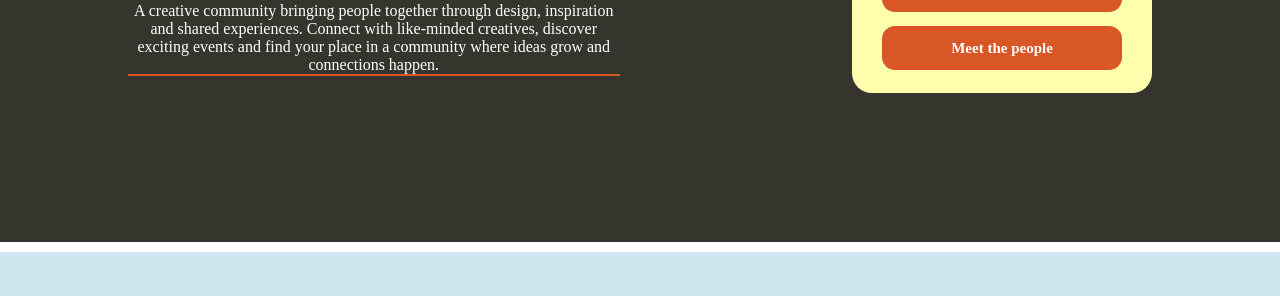
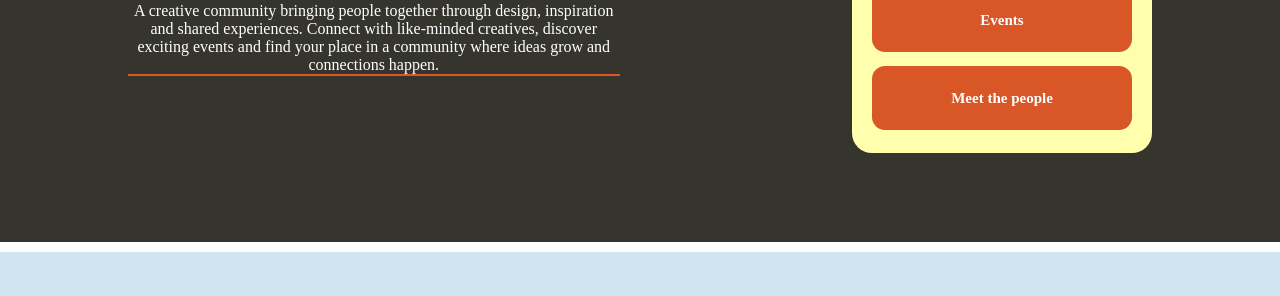
Before and after one commit to kinddesign1/kinddesign, an Astro site: page / in a window 1280 px wide. Shown: the part 798-1094 px from the top of the page. Built offline with nearby package versions, Linux system fonts and the light colour scheme; Astro itself is replaced by a stand-in of ours; grey boxes are pictures that could not be loaded.

Commit message:
components button

```diff
--- a/src/pages/index.astro
+++ b/src/pages/index.astro
@@ -1,47 +1,38 @@
 ---
-import Layout from '../layouts/Layout.astro';
+import Layout from "../layouts/Layout.astro";
+import Button from "../components/Button.astro";
 ---
 
 <Layout>
   <main class="homepage">
     <!-- HERO SECTION -->
     <section class="hero">
-      <img
-        src="img/forsideimg.webp"
-        alt="Mennesker samlet til et Kind Space arrangement"
-        class="hero-image"
-      />
+      <img src="img/forsideimg.webp" alt="Mennesker samlet til et Kind Space arrangement" class="hero-image" />
 
-      <img
-        src="img/kindspacelogo01_1.webp"
-        alt="Kind Space logo"
-        class="hero-logo"
-      />
+      <img src="img/kindspacelogo01_1.webp" alt="Kind Space logo" class="hero-logo" />
     </section>
 
     <!-- INTRO SECTION -->
     <section class="intro">
       <div class="welcome">
-        <h1>Welcome to Kind<br />Space!</h1>
+        <h1>
+          Welcome to Kind
+          <br />
+          Space!
+        </h1>
 
         <div class="text-lines">
-         <p> A creative community bringing people together through design, inspiration and shared experiences. Connect with like-minded creatives, discover exciting events and find your place in a community where ideas grow and connections happen.</p>
+          <p>
+            A creative community bringing people together through design, inspiration and shared experiences. Connect with like-minded creatives, discover exciting events and find your place in a community where ideas grow and connections happen.
+          </p>
         </div>
       </div>
 
       <!-- NAVIGATION BUTTONS -->
       <nav class="navigation">
-        <a href="/kalender/" class="nav-button">
-          Kalender
-        </a>
-
-        <a href="/events/" class="nav-button">
-          Events
-        </a>
-
-        <a href="/meet-the-people/" class="nav-button">
-          Meet the people
-        </a>
+        <Button link="/kalender/" title="Kalender" />
+        <Button link="/events/" title="Events" />
+        <Button link="/meet-the-people/" title="Meet the people" />
       </nav>
     </section>
   </main>
@@ -49,7 +40,6 @@ import Layout from '../layouts/Layout.astro';
 
 <style>
   /*generel*/
-
 
   * {
     margin: 0;
@@ -60,7 +50,6 @@ import Layout from '../layouts/Layout.astro';
   .homepage {
     width: 100%;
     min-height: 100vh;
-
   }
 
   /* HERO SECTION */
@@ -145,36 +134,9 @@ import Layout from '../layouts/Layout.astro';
     gap: 14px;
   }
 
-.nav-button {
-    display: flex;
-    justify-content: center;
-    align-items: center;
-    width: 100%;
-    min-height: 44px;
-    padding: 10px;
-    background-color: #d95726;
-    color: #ffffff;
-    text-decoration: none;
-    font-size: 15px;
-    font-weight: 700;
-    border-radius: 13px;
-    transition: background-color 0.2s ease, transform 0.2s ease;
-
-}
-
-  .nav-button:hover {
-    background-color: #CFE5EF;
-    transform: scale(1.04);
-    color: #000000;
-  }
-
-
-
-
   /* RESPONSIVE DESIGN - MOBILE */
 
   @media (max-width: 767px) {
-
     /* HERO */
 
     .hero {
@@ -186,7 +148,6 @@ import Layout from '../layouts/Layout.astro';
       width: clamp(145px, 28vw, 205px);
     }
 
-
     /* INTRO SECTION */
 
     .intro {
@@ -196,7 +157,6 @@ import Layout from '../layouts/Layout.astro';
       align-items: center;
       gap: 48px;
     }
-
 
     /* NAVIGATION - FIRST */
 
@@ -216,7 +176,6 @@ import Layout from '../layouts/Layout.astro';
       border-radius: 40px;
     }
 
-
     /* WELCOME TEXT - SECOND */
 
     .welcome {
@@ -231,7 +190,6 @@ import Layout from '../layouts/Layout.astro';
       margin-bottom: 24px;
     }
 
-
     /* DASHED LINES */
 
     .text-lines {
@@ -243,8 +201,5 @@ import Layout from '../layouts/Layout.astro';
     .text-lines p {
       border-bottom: 3px solid #d95726;
     }
-
   }
-
-
 </style>
```
Lines whose indentation alone changed are shown as unchanged.
